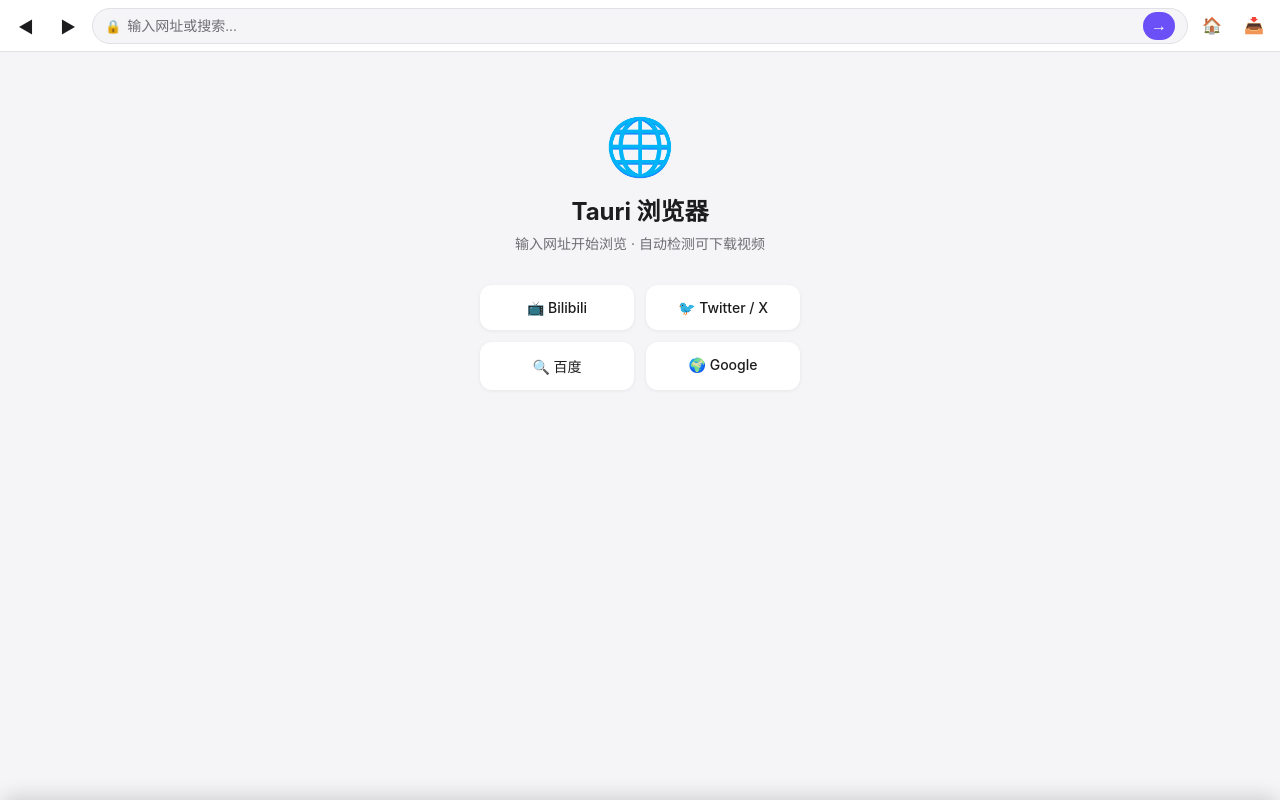
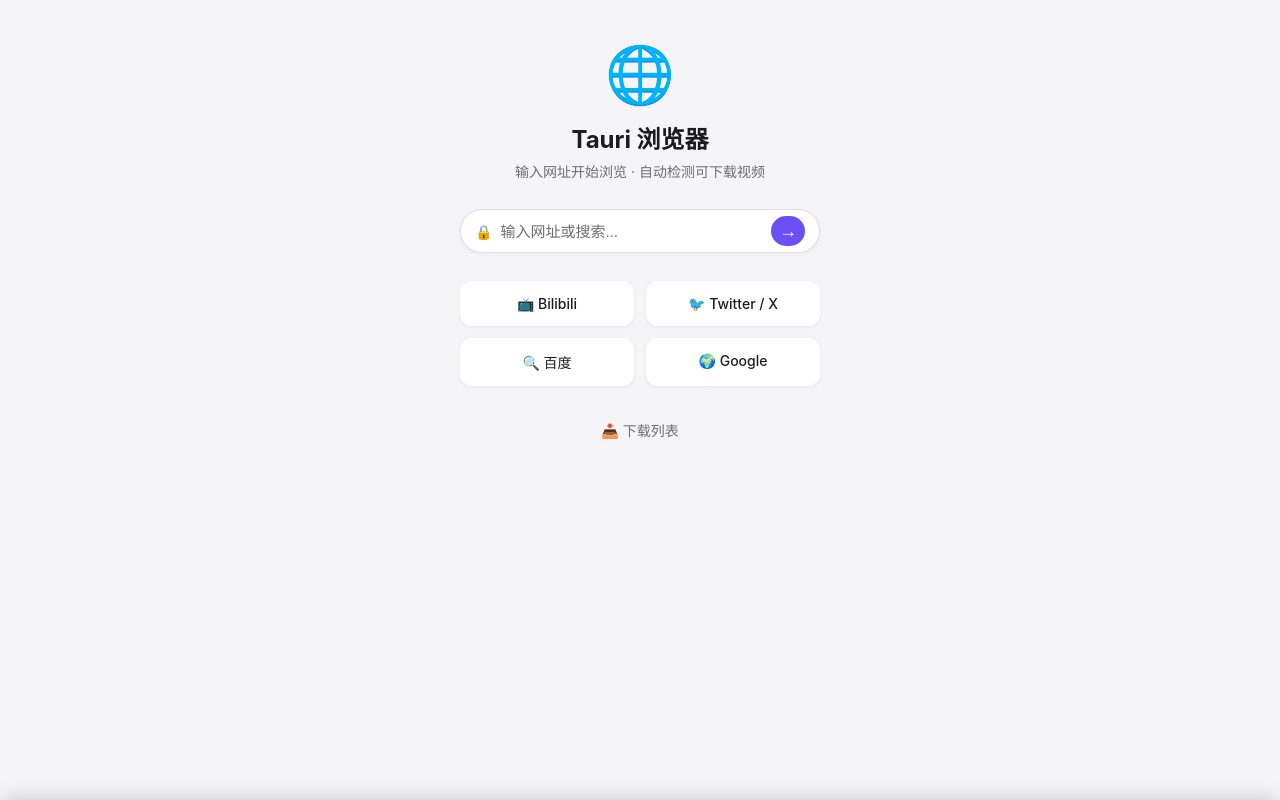
Before and after one commit to Arrmiya/my_repository, a website built with Vite: page index.html in a window 1280 px wide. Built offline with nearby package versions, Linux system fonts and the light colour scheme.

```diff
--- a/index.html
+++ b/index.html
@@ -8,19 +8,6 @@
     <link rel="stylesheet" href="/src/style.css" />
   </head>
   <body>
-    <!-- 地址栏 -->
-    <div id="toolbar">
-      <button id="btn-back" class="nav-btn" title="后退">◀</button>
-      <button id="btn-forward" class="nav-btn" title="前进">▶</button>
-      <div id="url-bar-wrapper">
-        <span id="url-lock">🔒</span>
-        <input id="url-input" type="text" placeholder="输入网址或搜索..." autocomplete="off" autocorrect="off" autocapitalize="off" enterkeyhint="go" />
-        <button id="btn-go" class="go-btn">→</button>
-      </div>
-      <button id="btn-home" class="nav-btn" title="主页">🏠</button>
-      <button id="btn-downloads" class="nav-btn" title="下载列表">📥</button>
-    </div>
-
     <!-- 下载面板 -->
     <div id="download-panel" class="panel hidden">
       <div class="panel-header">
@@ -39,18 +26,28 @@
       <button id="toast-dismiss" class="toast-close">✕</button>
     </div>
 
-    <!-- 首页卡片 -->
+    <!-- 首页 -->
     <div id="home-page">
       <div class="home-container">
         <div class="logo">🌐</div>
         <h1>Tauri 浏览器</h1>
         <p class="home-sub">输入网址开始浏览 · 自动检测可下载视频</p>
+
+        <!-- 搜索栏 -->
+        <div id="search-bar">
+          <span id="url-lock">🔒</span>
+          <input id="url-input" type="text" placeholder="输入网址或搜索..." autocomplete="off" autocorrect="off" autocapitalize="off" enterkeyhint="go" />
+          <button id="btn-go" class="go-btn">→</button>
+        </div>
+
         <div class="quick-links">
           <a href="#" data-url="https://m.bilibili.com">📺 Bilibili</a>
           <a href="#" data-url="https://x.com">🐦 Twitter / X</a>
           <a href="#" data-url="https://www.baidu.com">🔍 百度</a>
           <a href="#" data-url="https://www.google.com">🌍 Google</a>
         </div>
+
+        <button id="btn-downloads" class="downloads-link">📥 下载列表</button>
       </div>
     </div>
 
--- a/src/main.js
+++ b/src/main.js
@@ -6,9 +6,6 @@
 
 const urlInput = document.getElementById("url-input");
 const btnGo = document.getElementById("btn-go");
-const btnBack = document.getElementById("btn-back");
-const btnForward = document.getElementById("btn-forward");
-const btnHome = document.getElementById("btn-home");
 const btnDownloads = document.getElementById("btn-downloads");
 const downloadPanel = document.getElementById("download-panel");
 const downloadList = document.getElementById("download-list");
@@ -18,7 +15,6 @@
 const toastDownload = document.getElementById("toast-download");
 const toastDismiss = document.getElementById("toast-dismiss");
 const homePage = document.getElementById("home-page");
-const urlLock = document.getElementById("url-lock");
 
 // ─── 下载状态 ───
 
@@ -47,30 +43,6 @@
 urlInput.addEventListener("keydown", (e) => {
   if (e.key === "Enter") doNavigate(urlInput.value);
 });
-
-btnBack.addEventListener("click", async () => {
-  try {
-    await invoke("go_home");
-    homePage.classList.remove("hidden");
-    urlInput.value = "";
-    urlLock.textContent = "🔒";
-  } catch (err) {
-    console.error("后退失败:", err);
-  }
-});
-
-btnHome.addEventListener("click", async () => {
-  try {
-    await invoke("go_home");
-    homePage.classList.remove("hidden");
-    urlInput.value = "";
-    urlLock.textContent = "🔒";
-  } catch (e) {
-    console.error(e);
-  }
-});
-
-btnForward.addEventListener("click", () => urlInput.focus());
 
 // ─── 快捷链接 ───
 
--- a/src/style.css
+++ b/src/style.css
@@ -13,9 +13,7 @@
   --accent: #6b4ff7;
   --accent-hover: #5a3de0;
   --border: #e0e0e5;
-  --danger: #ff3b30;
   --radius: 12px;
-  --toolbar-h: 52px;
   --statusbar-h: env(safe-area-inset-top, 32px);
 }
 
@@ -34,60 +32,59 @@
   background: var(--bg);
   color: var(--text);
   min-height: 100vh;
-  padding-top: calc(var(--toolbar-h) + var(--statusbar-h));
+  padding-top: var(--statusbar-h);
   -webkit-font-smoothing: antialiased;
   -webkit-tap-highlight-color: transparent;
 }
 
-/* ─── 地址栏 ─── */
-#toolbar {
-  position: fixed;
-  top: var(--statusbar-h);
-  left: 0;
-  right: 0;
-  height: var(--toolbar-h);
-  background: var(--surface);
-  border-bottom: 1px solid var(--border);
+/* ─── 首页 ─── */
+#home-page.hidden {
+  display: none;
+}
+
+.home-container {
+  display: flex;
+  flex-direction: column;
+  align-items: center;
+  padding: 40px 24px 24px;
+  text-align: center;
+}
+
+.logo {
+  font-size: 56px;
+  margin-bottom: 12px;
+}
+
+h1 {
+  font-size: 24px;
+  font-weight: 700;
+  margin-bottom: 6px;
+}
+
+.home-sub {
+  color: var(--text-secondary);
+  font-size: 14px;
+  margin-bottom: 28px;
+}
+
+/* ─── 搜索栏（首页内嵌） ─── */
+#search-bar {
   display: flex;
   align-items: center;
-  padding: 4px 8px;
-  gap: 6px;
-  z-index: 1000;
-}
-
-.nav-btn {
-  width: 36px;
-  height: 36px;
-  border: none;
-  background: transparent;
-  font-size: 16px;
-  color: var(--text);
-  border-radius: 8px;
-  cursor: pointer;
-  flex-shrink: 0;
-  display: flex;
-  align-items: center;
-  justify-content: center;
-}
-
-.nav-btn:active {
-  background: var(--border);
-}
-
-#url-bar-wrapper {
-  flex: 1;
-  display: flex;
-  align-items: center;
-  background: var(--bg);
-  border-radius: 20px;
-  padding: 0 12px;
-  height: 36px;
+  width: 100%;
+  max-width: 360px;
+  height: 44px;
+  background: var(--surface);
   border: 1px solid var(--border);
+  border-radius: 22px;
+  padding: 0 14px;
+  margin-bottom: 28px;
+  box-shadow: 0 1px 4px rgba(0,0,0,0.06);
 }
 
 #url-lock {
-  font-size: 13px;
-  margin-right: 6px;
+  font-size: 14px;
+  margin-right: 8px;
   flex-shrink: 0;
 }
 
@@ -95,7 +92,7 @@
   flex: 1;
   border: none;
   background: transparent;
-  font-size: 14px;
+  font-size: 15px;
   color: var(--text);
   outline: none;
   min-width: 0;
@@ -106,18 +103,64 @@
 }
 
 .go-btn {
-  width: 32px;
-  height: 28px;
+  width: 34px;
+  height: 30px;
   border: none;
   background: var(--accent);
   color: white;
-  border-radius: 16px;
-  font-size: 16px;
+  border-radius: 15px;
+  font-size: 18px;
   cursor: pointer;
   flex-shrink: 0;
   display: flex;
   align-items: center;
   justify-content: center;
+}
+
+.go-btn:active {
+  background: var(--accent-hover);
+}
+
+/* ─── 快捷链接 ─── */
+.quick-links {
+  display: grid;
+  grid-template-columns: 1fr 1fr;
+  gap: 12px;
+  width: 100%;
+  max-width: 360px;
+  margin-bottom: 24px;
+}
+
+.quick-links a {
+  display: block;
+  padding: 14px;
+  background: var(--surface);
+  border-radius: var(--radius);
+  text-decoration: none;
+  color: var(--text);
+  font-size: 14px;
+  font-weight: 500;
+  box-shadow: 0 1px 4px rgba(0,0,0,0.06);
+  transition: transform 0.1s;
+}
+
+.quick-links a:active {
+  transform: scale(0.96);
+}
+
+/* ─── 下载列表入口 ─── */
+.downloads-link {
+  border: none;
+  background: transparent;
+  color: var(--text-secondary);
+  font-size: 14px;
+  padding: 10px 20px;
+  cursor: pointer;
+  border-radius: 20px;
+}
+
+.downloads-link:active {
+  background: var(--surface);
 }
 
 /* ─── 面板（下载列表） ─── */
@@ -208,61 +251,6 @@
   flex-shrink: 0;
 }
 
-/* ─── 首页 ─── */
-#home-page.hidden {
-  display: none;
-}
-
-.home-container {
-  display: flex;
-  flex-direction: column;
-  align-items: center;
-  padding: 60px 24px 24px;
-  text-align: center;
-}
-
-.logo {
-  font-size: 56px;
-  margin-bottom: 12px;
-}
-
-h1 {
-  font-size: 24px;
-  font-weight: 700;
-  margin-bottom: 6px;
-}
-
-.home-sub {
-  color: var(--text-secondary);
-  font-size: 14px;
-  margin-bottom: 32px;
-}
-
-.quick-links {
-  display: grid;
-  grid-template-columns: 1fr 1fr;
-  gap: 12px;
-  width: 100%;
-  max-width: 320px;
-}
-
-.quick-links a {
-  display: block;
-  padding: 14px;
-  background: var(--surface);
-  border-radius: var(--radius);
-  text-decoration: none;
-  color: var(--text);
-  font-size: 14px;
-  font-weight: 500;
-  box-shadow: 0 1px 4px rgba(0,0,0,0.06);
-  transition: transform 0.1s;
-}
-
-.quick-links a:active {
-  transform: scale(0.96);
-}
-
 /* ─── 媒体检测通知条 ─── */
 #media-toast {
   position: fixed;
```
